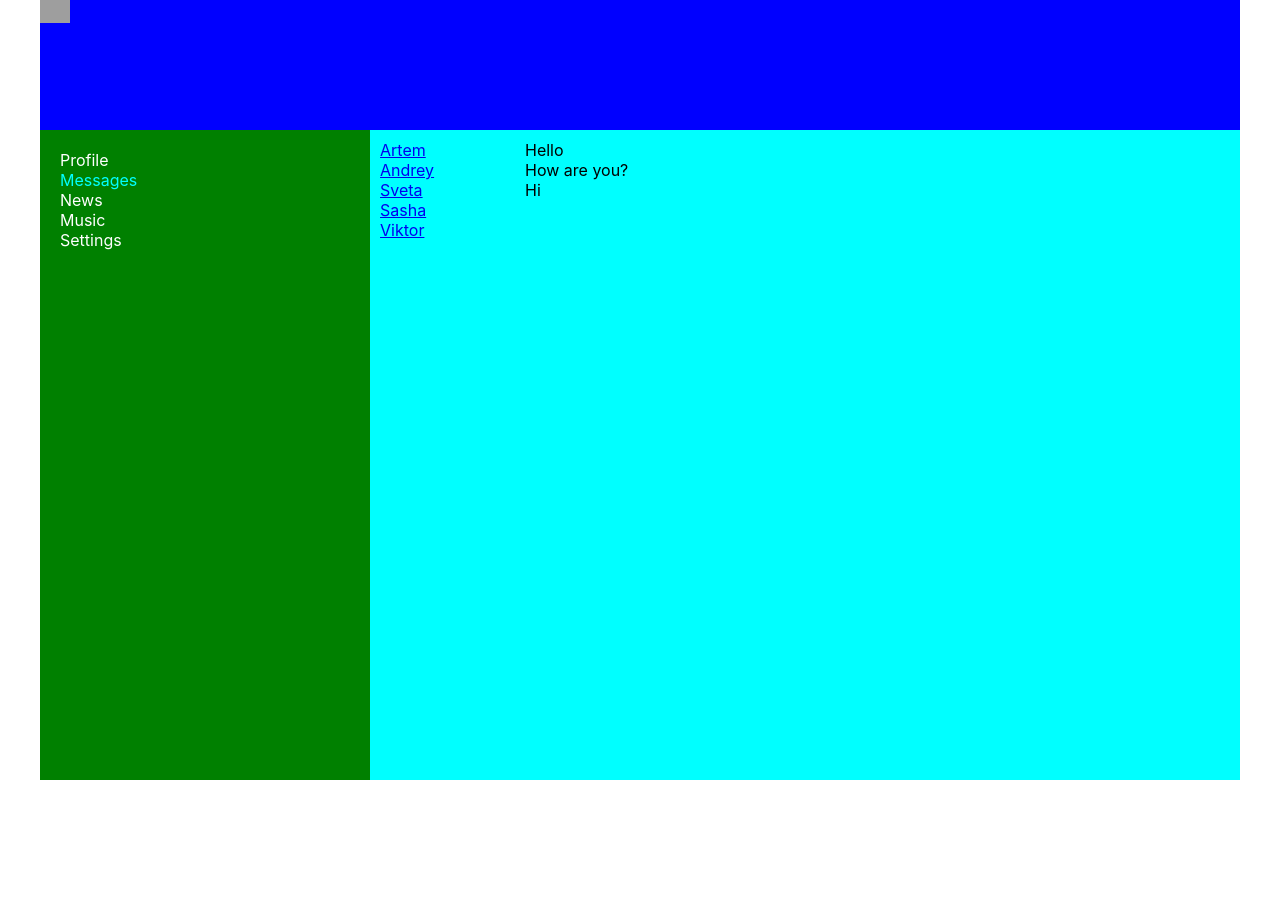
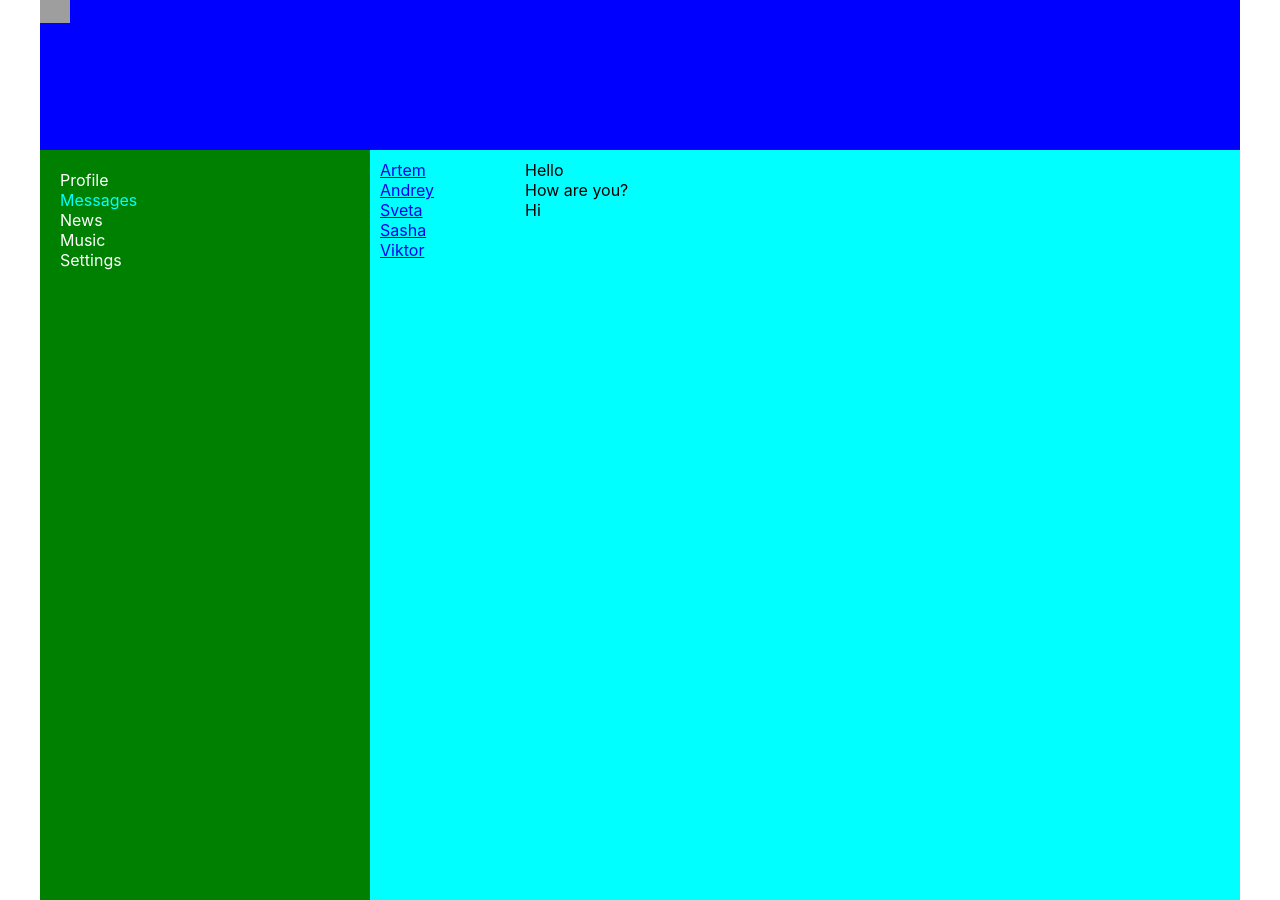
Before and after one commit to Artem047/React-JS, a React (Create React App) app: page /dialogs in a window 1280 px wide. Before the commit the page ends 800 px from the top, so only its background shows below. Built offline with nearby package versions, Linux system fonts and the light colour scheme; grey boxes are pictures that could not be loaded.

Commit message:
lesson 23

```diff
--- a/src/components/Dialogs/Dialogs.jsx
+++ b/src/components/Dialogs/Dialogs.jsx
@@ -1,30 +1,32 @@
 import { NavLink } from 'react-router-dom';
 import s from './Dialogs.module.css'
+
+const DialogItem = (props) =>{
+    let path = "/dialogs/" + props.id
+
+    return <div className={s.dialog + ' ' + s.active}>
+    <NavLink to={path}>{props.name}</NavLink>
+</div>;
+}
+
+const Message = (props) =>{
+    return <div className={s.message}>{props.message}</div>
+}
 
 const Dialogs = (props)=>{
     return(
         <div className={s.dialogs}>
             <div className={s.dialogsItems}>
-                <div className={s.dialog + ' ' + s.active}>
-                    <NavLink to="/dialogs/1">Artem</NavLink>
-                </div>
-                <div className={s.dialog}>
-                    <NavLink to="/dialogs/2">Andrey</NavLink>
-                </div>
-                <div className={s.dialog}>
-                    <NavLink to="/dialogs/3">Sveta</NavLink>
-                </div>
-                <div className={s.dialog}>
-                    <NavLink to="/dialogs/4">Sasha</NavLink>
-                </div>
-                <div className={s.dialog}>
-                    <NavLink to="/dialogs/5">Viktor</NavLink>
-                </div>
+                <DialogItem name='Artem' id='1'/>
+                <DialogItem name='Andrey' id='2'/>
+                <DialogItem name='Sveta' id='3'/>
+                <DialogItem name='Sasha' id='4'/>
+                <DialogItem name='Viktor' id='5'/>
             </div>
             <div className={s.messages}>
-                <div className={s.message}>Hello</div>
-                <div className={s.message}>How are you?</div>
-                <div className={s.message}>Hi</div>
+                <Message message='Hello'/>
+                <Message message='How are you?'/>
+                <Message message='Hi'/>
             </div>
         </div>
     )
--- a/src/components/Header/Header.module.css
+++ b/src/components/Header/Header.module.css
@@ -1,6 +1,6 @@
 .header{
   grid-area: h;
-  height: 130px;
+  height: 150px;
   background-color: blue;
 
 }
--- a/src/components/Profile/MyPosts/MyPosts.jsx
+++ b/src/components/Profile/MyPosts/MyPosts.jsx
@@ -4,15 +4,19 @@
 
 const MyPosts = () => {
     return (
-        <div>
-            My posts
+        <div className={s.postsBlock}>
+            <h3>My posts</h3>
             <div>
-                <textarea></textarea>
-                <button>Add post</button>
+                <div>
+                    <textarea></textarea>
+                </div>
+                <div>
+                    <button>Add post</button>
+                </div>
             </div>
             <div className={s.posts}>
-                <Post message='Hi, how are you?' likesCount='0'/>
-                <Post message='It is my first post' likesCount='20'/>
+                <Post message='Hi, how are you?' likesCount='0' />
+                <Post message='It is my first post' likesCount='20' />
             </div>
         </div>
     )
--- a/src/components/Profile/MyPosts/MyPosts.module.css
+++ b/src/components/Profile/MyPosts/MyPosts.module.css
@@ -0,0 +1,6 @@
+.postsBlock{
+    padding: 10px;
+}
+.posts{
+    margin-top: 10px;
+}
--- a/src/components/Profile/Profile.jsx
+++ b/src/components/Profile/Profile.jsx
@@ -1,15 +1,11 @@
 import MyPosts from './MyPosts/MyPosts';
 import s from './Profile.module.css'
+import ProfileInfo from './ProfileInfo/ProfileInfo';
 
 const Profile = () => {
     return (
         <div>
-            <div>
-                <img src='https://i.pinimg.com/564x/c7/57/b9/c757b95adf617a20ea8cb82a5c35967e.jpg' />
-            </div>
-            <div>
-                ava + descriptions
-            </div>
+            <ProfileInfo />
             <MyPosts />
         </div>
     )
--- /dev/null
+++ b/src/components/Profile/ProfileInfo/ProfileInfo.jsx
@@ -0,0 +1,17 @@
+import s from './ProfileInfo.module.css'
+
+
+const ProfileInfo = () => {
+    return (
+        <div>
+            <div>
+                <img src='https://i.pinimg.com/564x/c7/57/b9/c757b95adf617a20ea8cb82a5c35967e.jpg' />
+            </div>
+            <div className={s.descriptionBlock}>
+                ava + descriptions
+            </div>
+        </div>
+    )
+}
+
+export default ProfileInfo;
--- /dev/null
+++ b/src/components/Profile/ProfileInfo/ProfileInfo.module.css
@@ -0,0 +1,3 @@
+.descriptionBlock{
+    padding: 10px;
+}
```
